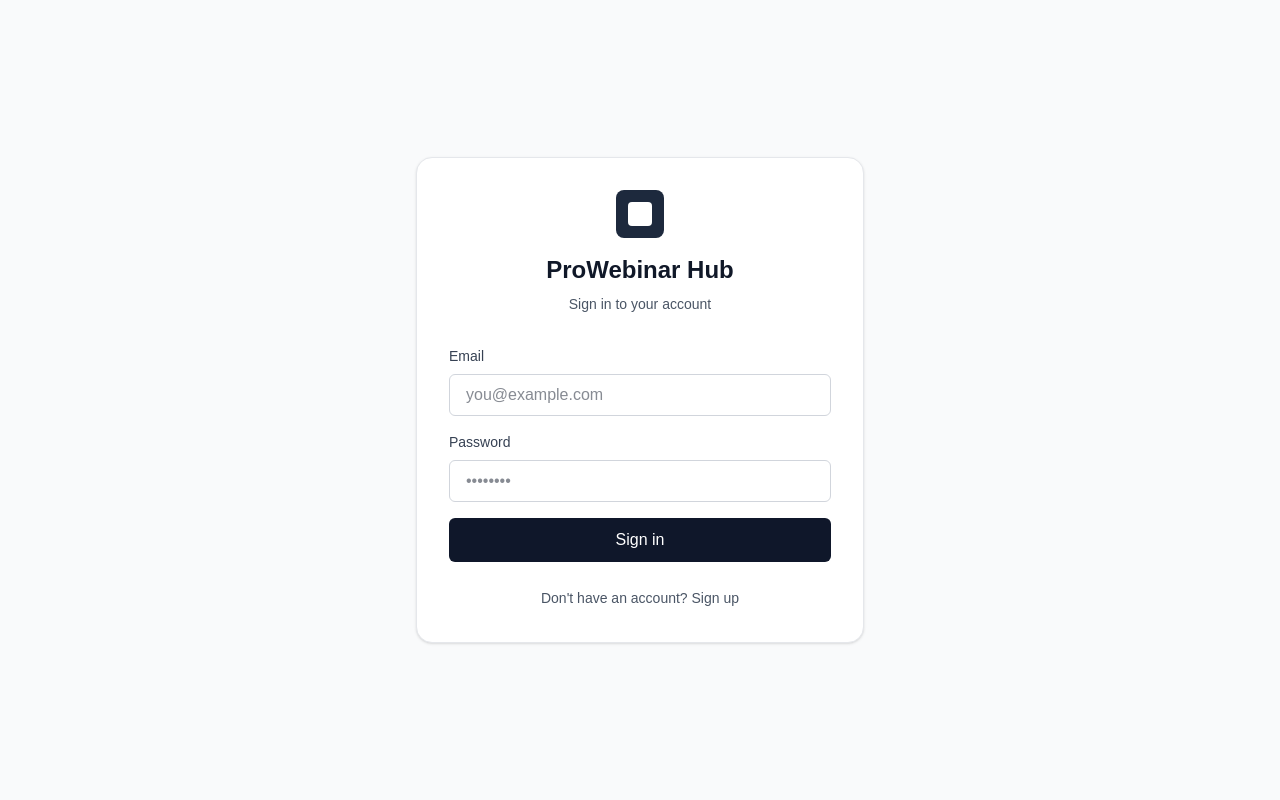
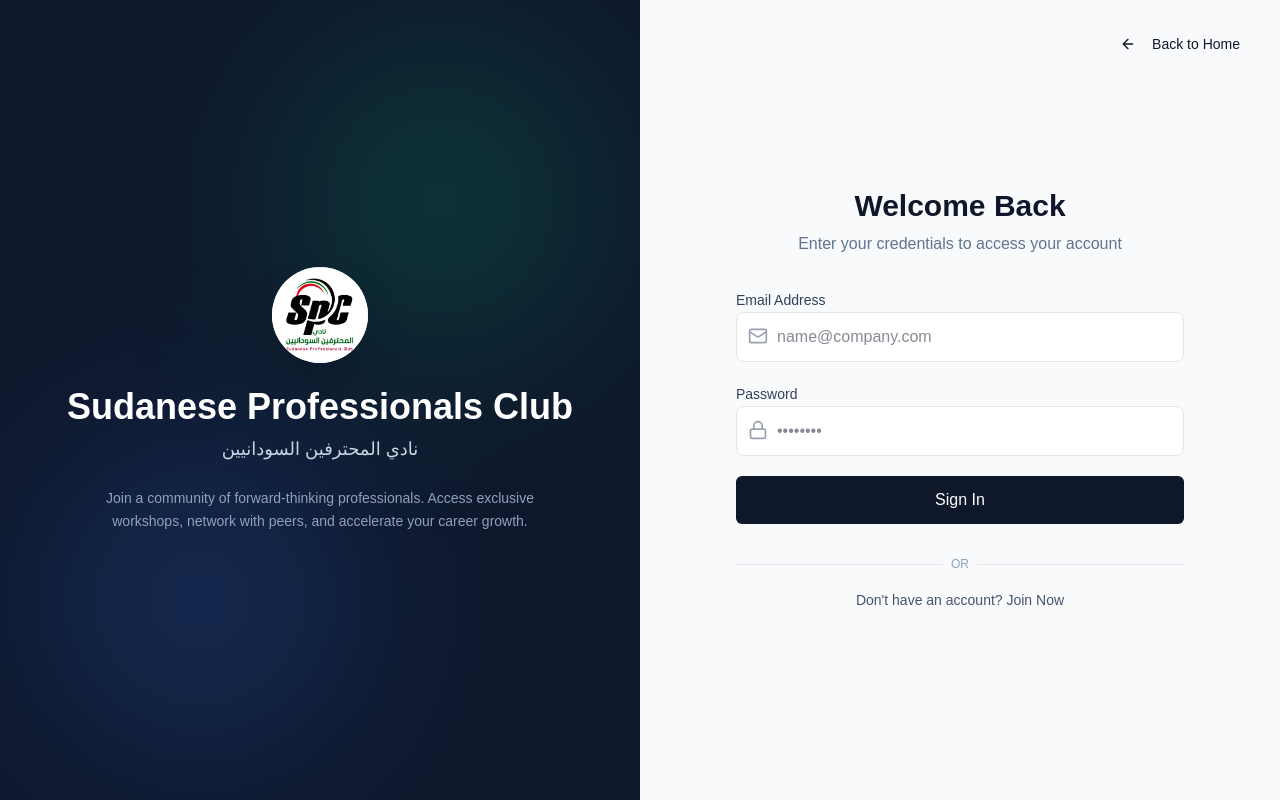
Before and after one commit to raba72010/event-hub, a Next.js app: page /login in a window 1280 px wide. Built offline with nearby package versions, Linux system fonts and the light colour scheme; no server answers.

Commit message:
force update login page

```diff
--- a/app/login/page.tsx
+++ b/app/login/page.tsx
@@ -1,114 +1,210 @@
 "use client"
 
-import { useState } from "react"
-import { useRouter } from "next/navigation"
+import { useState, useEffect, Suspense } from "react"
+import { useRouter, useSearchParams } from "next/navigation"
+import Link from "next/link"
+import { Button } from "@/components/ui/button"
+import { Loader2, ArrowLeft, Mail, Lock, AlertCircle, CheckCircle2 } from "lucide-react"
 import { supabase } from "@/lib/supabase"
-import { Button } from "@/components/ui/button"
+import { cn } from "@/lib/utils"
 
+// Wrapper to handle search params safely
 export default function LoginPage() {
+  return (
+    <Suspense fallback={<div className="min-h-screen flex items-center justify-center"><Loader2 className="animate-spin" /></div>}>
+      <LoginForm />
+    </Suspense>
+  )
+}
+
+function LoginForm() {
   const router = useRouter()
-  const [isSignUp, setIsSignUp] = useState(false)
-  const [email, setEmail] = useState("")
-  const [password, setPassword] = useState("")
-  const [loading, setLoading] = useState(false)
-  const [error, setError] = useState<string | null>(null)
+  const searchParams = useSearchParams()
+  const viewParam = searchParams.get("view") // 'sign_up' or 'sign_in'
 
-  const handleSubmit = async (e: React.FormEvent) => {
+  const [isLoading, setIsLoading] = useState(false)
+  const [mode, setMode] = useState<"sign_in" | "sign_up">(viewParam === "sign_up" ? "sign_up" : "sign_in")
+  const [message, setMessage] = useState<{ text: string, type: "error" | "success" } | null>(null)
+
+  const [formData, setFormData] = useState({
+    email: "",
+    password: "",
+    fullName: "", // Only for sign up
+  })
+
+  // Toggle mode if the URL param changes
+  useEffect(() => {
+    if (viewParam === "sign_up") setMode("sign_up")
+    else setMode("sign_in")
+  }, [viewParam])
+
+  const handleAuth = async (e: React.FormEvent) => {
     e.preventDefault()
-    setLoading(true)
-    setError(null)
+    setIsLoading(true)
+    setMessage(null)
 
     try {
-      if (isSignUp) {
-        const { error } = await supabase.auth.signUp({
-          email,
-          password,
+      if (mode === "sign_up") {
+        // 1. Sign Up
+        const { data, error } = await supabase.auth.signUp({
+          email: formData.email,
+          password: formData.password,
+          options: {
+            data: {
+              full_name: formData.fullName,
+            },
+          },
         })
         if (error) throw error
-        alert("Check your email to confirm your account!")
+
+        // Success message for email confirmation (if enabled) or direct login
+        if (data.user && !data.session) {
+            setMessage({ text: "Please check your email to confirm your account.", type: "success" })
+        } else {
+            // Create profile record if needed (Supabase triggers usually handle this, but good to be safe)
             router.push("/")
+        }
+
       } else {
+        // 2. Sign In
         const { error } = await supabase.auth.signInWithPassword({
-          email,
-          password,
+          email: formData.email,
+          password: formData.password,
         })
         if (error) throw error
+
         router.push("/")
+        router.refresh()
       }
     } catch (error: any) {
-      setError(error.message || "An error occurred")
+      setMessage({ text: error.message, type: "error" })
     } finally {
-      setLoading(false)
+      setIsLoading(false)
     }
   }
 
   return (
-    <div className="min-h-screen bg-gray-50 flex items-center justify-center px-4 py-12">
-      <div className="w-full max-w-md">
-        <div className="bg-white rounded-2xl border border-gray-200 shadow-sm p-8">
-          <div className="text-center mb-8">
-            <div className="inline-flex h-12 w-12 items-center justify-center rounded-lg bg-slate-800 mb-4">
-              <div className="h-6 w-6 rounded-sm bg-white" />
+    <div className="min-h-screen bg-slate-50 flex flex-col md:flex-row">
+
+      {/* LEFT SIDE: Branding Board */}
+      <div className="hidden md:flex w-1/2 bg-slate-900 relative overflow-hidden items-center justify-center text-center p-12">
+         {/* Background Orbs */}
+         <div className="absolute top-10 right-10 h-80 w-80 rounded-full bg-emerald-500 blur-[100px] opacity-20" />
+         <div className="absolute bottom-10 left-10 h-80 w-80 rounded-full bg-blue-500 blur-[100px] opacity-20" />
+
+         <div className="relative z-10 text-white space-y-6">
+            <img src="/logo.png" alt="SPC Logo" className="h-24 w-24 object-contain bg-white rounded-full mx-auto shadow-2xl" />
+            <div>
+               <h1 className="text-4xl font-bold">Sudanese Professionals Club</h1>
+               <p className="text-lg text-slate-300 mt-2">نادي المحترفين السودانيين</p>
             </div>
-            <h1 className="text-2xl font-semibold text-gray-900">ProWebinar Hub</h1>
-            <p className="text-sm text-gray-600 mt-2">
-              {isSignUp ? "Create your account" : "Sign in to your account"}
+            <p className="text-sm text-slate-400 max-w-md mx-auto leading-relaxed">
+               Join a community of forward-thinking professionals. Access exclusive workshops, network with peers, and accelerate your career growth.
+            </p>
+         </div>
+      </div>
+
+      {/* RIGHT SIDE: Form */}
+      <div className="flex-1 flex flex-col items-center justify-center p-6 md:p-12 relative">
+        <Button variant="ghost" className="absolute top-6 left-6 md:left-auto md:right-6" onClick={() => router.push("/")}>
+           <ArrowLeft className="h-4 w-4 mr-2" /> Back to Home
+        </Button>
+
+        <div className="w-full max-w-md space-y-8">
+
+           {/* Mobile Logo (Visible only on small screens) */}
+           <div className="md:hidden text-center space-y-2">
+              <img src="/logo.png" alt="SPC Logo" className="h-16 w-16 mx-auto bg-white rounded-full border border-gray-100 shadow-sm" />
+              <h2 className="text-xl font-bold text-slate-900">SPC</h2>
+           </div>
+
+           <div className="text-center">
+              <h2 className="text-3xl font-bold text-slate-900">
+                {mode === "sign_in" ? "Welcome Back" : "Create Account"}
+              </h2>
+              <p className="text-slate-500 mt-2">
+                {mode === "sign_in" ? "Enter your credentials to access your account" : "Join the club and start your journey"}
               </p>
            </div>
 
-          <form onSubmit={handleSubmit} className="space-y-4">
-            <div>
-              <label htmlFor="email" className="block text-sm font-medium text-gray-700 mb-2">
-                Email
-              </label>
-              <input
-                id="email"
-                type="email"
-                value={email}
-                onChange={(e) => setEmail(e.target.value)}
-                required
-                className="w-full px-4 py-2 border border-gray-300 rounded-md focus:outline-none focus:ring-2 focus:ring-slate-800 focus:border-transparent text-gray-900"
-                placeholder="you@example.com"
-              />
-            </div>
-
-            <div>
-              <label htmlFor="password" className="block text-sm font-medium text-gray-700 mb-2">
-                Password
-              </label>
-              <input
-                id="password"
-                type="password"
-                value={password}
-                onChange={(e) => setPassword(e.target.value)}
-                required
-                minLength={6}
-                className="w-full px-4 py-2 border border-gray-300 rounded-md focus:outline-none focus:ring-2 focus:ring-slate-800 focus:border-transparent text-gray-900"
-                placeholder="••••••••"
-              />
-            </div>
-
-            {error && (
-              <div className="bg-red-50 border border-red-200 text-red-700 px-4 py-3 rounded-md text-sm">
-                {error}
+           {/* Error/Success Message */}
+           {message && (
+             <div className={cn(
+               "p-4 rounded-lg flex items-center gap-3 text-sm",
+               message.type === "error" ? "bg-red-50 text-red-600" : "bg-emerald-50 text-emerald-600"
+             )}>
+                {message.type === "error" ? <AlertCircle className="h-5 w-5" /> : <CheckCircle2 className="h-5 w-5" />}
+                {message.text}
              </div>
            )}
 
-            <Button type="submit" className="w-full" size="lg" loading={loading}>
-              {isSignUp ? "Sign up" : "Sign in"}
+           <form onSubmit={handleAuth} className="space-y-5">
+
+              {mode === "sign_up" && (
+                <div className="space-y-2 animate-in fade-in slide-in-from-top-2">
+                   <label className="text-sm font-medium text-slate-700">Full Name</label>
+                   <div className="relative">
+                      <input
+                        type="text"
+                        required
+                        placeholder="John Doe"
+                        value={formData.fullName}
+                        onChange={(e) => setFormData({...formData, fullName: e.target.value})}
+                        className="w-full pl-4 pr-4 py-3 bg-white border border-gray-200 rounded-lg focus:ring-2 focus:ring-emerald-500 focus:border-transparent outline-none transition-all"
+                      />
+                   </div>
+                </div>
+              )}
+
+              <div className="space-y-2">
+                 <label className="text-sm font-medium text-slate-700">Email Address</label>
+                 <div className="relative">
+                    <Mail className="absolute left-3 top-3.5 h-5 w-5 text-gray-400" />
+                    <input
+                      type="email"
+                      required
+                      placeholder="name@company.com"
+                      value={formData.email}
+                      onChange={(e) => setFormData({...formData, email: e.target.value})}
+                      className="w-full pl-10 pr-4 py-3 bg-white border border-gray-200 rounded-lg focus:ring-2 focus:ring-emerald-500 focus:border-transparent outline-none transition-all"
+                    />
+                 </div>
+              </div>
+
+              <div className="space-y-2">
+                 <label className="text-sm font-medium text-slate-700">Password</label>
+                 <div className="relative">
+                    <Lock className="absolute left-3 top-3.5 h-5 w-5 text-gray-400" />
+                    <input
+                      type="password"
+                      required
+                      placeholder="••••••••"
+                      value={formData.password}
+                      onChange={(e) => setFormData({...formData, password: e.target.value})}
+                      className="w-full pl-10 pr-4 py-3 bg-white border border-gray-200 rounded-lg focus:ring-2 focus:ring-emerald-500 focus:border-transparent outline-none transition-all"
+                    />
+                 </div>
+              </div>
+
+              <Button type="submit" className="w-full h-12 bg-slate-900 hover:bg-slate-800 text-base" disabled={isLoading}>
+                 {isLoading ? <Loader2 className="animate-spin" /> : (mode === "sign_in" ? "Sign In" : "Create Account")}
               </Button>
            </form>
 
-          <div className="mt-6 text-center">
+           <div className="text-center space-y-4">
+              <div className="relative">
+                 <div className="absolute inset-0 flex items-center"><span className="w-full border-t border-gray-200" /></div>
+                 <div className="relative flex justify-center text-xs uppercase"><span className="bg-slate-50 px-2 text-slate-400">or</span></div>
+              </div>
+
               <button
-              type="button"
                 onClick={() => {
-                setIsSignUp(!isSignUp)
-                setError(null)
+                   setMode(mode === "sign_in" ? "sign_up" : "sign_in")
+                   setMessage(null)
                 }}
-              className="text-sm text-gray-600 hover:text-gray-900 transition-colors"
+                className="text-sm text-slate-600 hover:text-emerald-600 font-medium transition-colors"
               >
-              {isSignUp ? "Already have an account? Sign in" : "Don't have an account? Sign up"}
+                {mode === "sign_in" ? "Don't have an account? Join Now" : "Already a member? Sign In"}
               </button>
            </div>
         </div>
```
Lines whose indentation alone changed are shown as unchanged.
